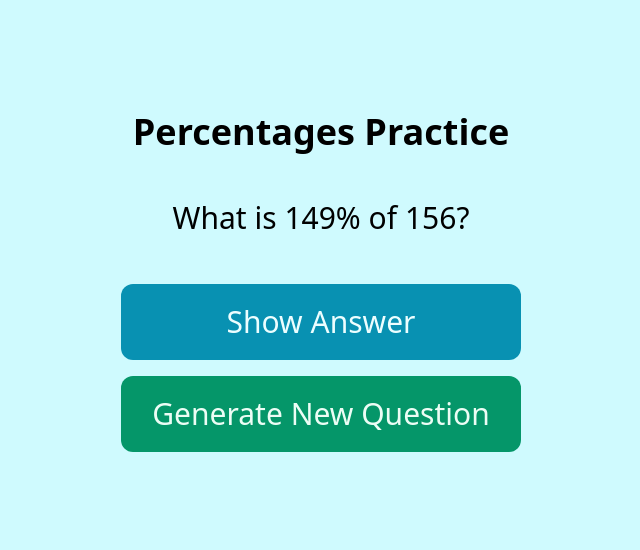
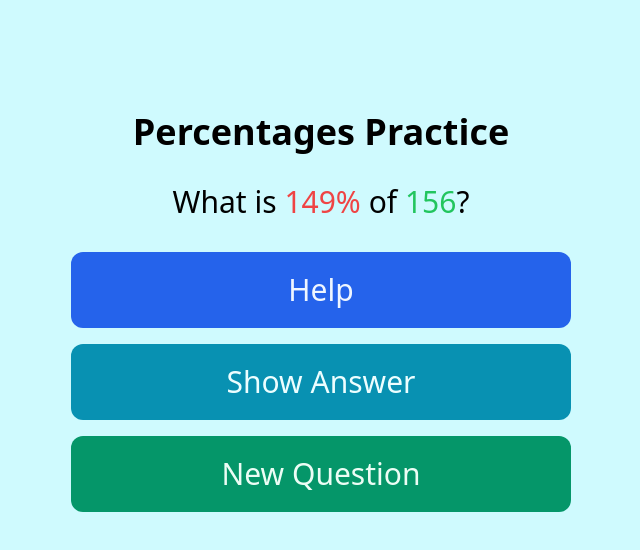
Before and after one commit to gurlanda/practice-problems-generator, a React (Create React App) app: page / in a window 1280 px wide. Shown: the top 550 px of the page, without its empty margins (319-959 px from the left). Built offline with nearby package versions, Linux system fonts and the light colour scheme.

Commit message:
Add hints

```diff
--- a/src/pages/Home/Home.tsx
+++ b/src/pages/Home/Home.tsx
@@ -8,7 +8,7 @@ const Home: React.FC<{}> = () => {
       flex justify-center
       px-24 py-28
       h-screen w-screen
-      bg-cyan-100"
+      bg-cyan-100 overflow-y-auto"
     >
       <Percentages />
     </section>
--- a/src/pages/Home/Percentages.tsx
+++ b/src/pages/Home/Percentages.tsx
@@ -41,6 +41,11 @@ const Percentages: React.FC<{}> = () => {
     randomWholeQuantity()
   );
   const [percentage, setPercentage] = useState<number>(randomPercentage());
+  const [numberOfStepsShown, setNumberOfStepsShown] = useState<number>(0);
+
+  const percentageColor = 'text-red-500';
+  const wholeQuantityColor = 'text-green-500';
+  const answerColor = 'text-cyan-600';
 
   const answer = rounded(wholeQuantity * (percentage / 100), 2);
   function answerButtonText(): string {
@@ -51,6 +56,16 @@ const Percentages: React.FC<{}> = () => {
         return 'Click again to reveal answer';
       default:
         return `Answer: ${answer}`;
+    }
+  }
+
+  function helpButtonText(): string {
+    if (numberOfStepsShown === 0) {
+      return 'Help';
+    } else if (numberOfStepsShown === steps.length) {
+      return 'Hide Steps';
+    } else {
+      return 'Next Step';
     }
   }
 
@@ -83,20 +98,90 @@ const Percentages: React.FC<{}> = () => {
     setWholeQuantity(randomWholeQuantity());
     setPercentage(randomPercentage());
     setAnswerState('Hidden');
+    setNumberOfStepsShown(0);
   }
 
+  function showNextStep() {
+    const nextNumStepsShown = (numberOfStepsShown + 1) % (steps.length + 1);
+    console.dir({
+      nextNumStepsShown,
+    });
+    setNumberOfStepsShown(nextNumStepsShown);
+  }
+
+  const stepOne = (
+    <div className="flex flex-col gap-2">
+      <h3 className="font-bold">Step 1</h3>
+      <p>
+        Convert the <span className={percentageColor}>percentage</span> to a
+        decimal by dividing it by 100.
+      </p>
+      <p className=" text-center pt-2">
+        <span className={percentageColor}>{formatPercentage(percentage)}</span>{' '}
+        <i className="fa-solid fa-arrow-right-long"></i>{' '}
+        <span className={percentageColor}>{percentage / 100}</span>
+      </p>
+    </div>
+  );
+
+  const stepTwo = (
+    <div className="flex flex-col gap-2">
+      <h3 className="font-bold">Step 2</h3>
+      <p>
+        Multiply this <span className={percentageColor}>new decimal</span> by
+        the <span className={wholeQuantityColor}>other number</span> to get the{' '}
+        <span className={answerColor}>answer</span>.
+      </p>
+      <p className=" text-center pt-2">
+        <span className={percentageColor}>{percentage / 100}</span>{' '}
+        <i className="fa-solid fa-xmark"></i>{' '}
+        <span className={wholeQuantityColor}>{wholeQuantity}</span>{' '}
+        <i className="fa-solid fa-equals"></i>{' '}
+        <span className={answerColor}>{answer}</span>
+      </p>
+    </div>
+  );
+
+  const steps = [stepOne, stepTwo];
+
   return (
-    <section className="flex flex-col items-center w-full max-w-[400px] gap-4">
+    <section className="flex flex-col items-center w-full h-screen max-w-[500px] gap-8 text-3xl">
       <h2 className=" text-4xl font-bold">Percentages Practice</h2>
-      <p className="text-3xl py-8">
-        What is <span>{formatPercentage(percentage)}</span> of{' '}
-        <span>{wholeQuantity}</span>?
+
+      {/* Question statement */}
+      <p>
+        What is{' '}
+        <span className={percentageColor}>{formatPercentage(percentage)}</span>{' '}
+        of <span className={wholeQuantityColor}>{wholeQuantity}</span>?
       </p>
 
+      {/* Steps to solve */}
+      <section
+        className={` flex flex-col gap-5 transition-all ${
+          numberOfStepsShown === 0 ? 'hidden' : ''
+        }`}
+      >
+        {steps.filter((value, index) => index < numberOfStepsShown)}
+      </section>
+
+      {/* Buttons */}
+      <div className="flex flex-col gap-4 w-full">
         <div className="flex items-center justify-center w-full">
           <button
             className={`
-            px-5 py-5 w-full rounded-xl text-3xl transition-all ease-in-out ${answerButtonStyle()}`}
+            px-5 py-5 w-full rounded-xl transition-all ease-in-out
+            text-blue-50 bg-blue-600
+            hover:text-blue-100 hover:bg-blue-700
+            active:text-blue-200 active:bg-blue-800`}
+            onClick={showNextStep}
+          >
+            {helpButtonText()}
+          </button>
+        </div>
+        <div className="flex items-center justify-center w-full">
+          <button
+            className={`
+            px-5 py-5 w-full rounded-xl transition-all ease-in-out ${answerButtonStyle()}`}
             onClick={transitionAnswerState}
           >
             {answerButtonText()}
@@ -105,14 +190,15 @@ const Percentages: React.FC<{}> = () => {
         <div className="flex items-center justify-center w-full">
           <button
             className={`
-            px-5 py-5 w-full rounded-xl text-3xl transition-all ease-in-out
+            px-5 py-5 w-full rounded-xl transition-all ease-in-out
             text-emerald-50 bg-emerald-600
             hover:text-emerald-100 hover:bg-emerald-700
             active:text-emerald-200 active:bg-emerald-800`}
             onClick={generateNewQuestion}
           >
-          Generate New Question
+            New Question
           </button>
+        </div>
       </div>
     </section>
   );
```
Lines whose indentation alone changed are shown as unchanged.
